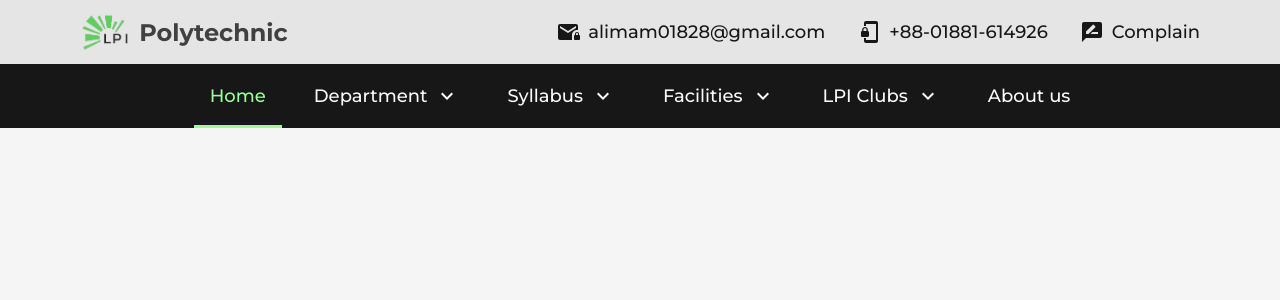
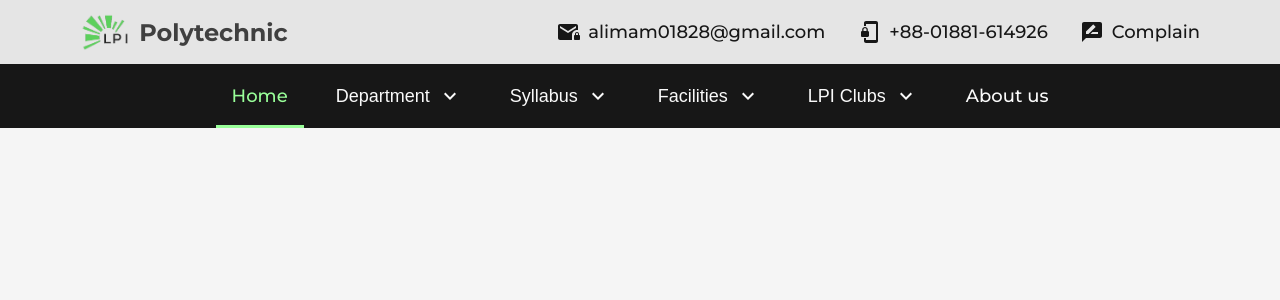
Before and after one commit to al-imam/lpi, a React (Vite) app: page / in a window 1280 px wide. Shown: the top 300 px of the page. Built offline with nearby package versions, Linux system fonts and the light colour scheme.

Commit message:
replace dropdown items a tag to button

```diff
--- a/src/components/Navbar/Navbar.jsx
+++ b/src/components/Navbar/Navbar.jsx
@@ -10,7 +10,7 @@ function Navbar() {
         </li>
 
         <li className={classes.navItem}>
-          <a href="#">Department</a>
+          <button>Department</button>
           <ExpandMoreIcon />
           <ul className={classes.dropdownMenu}>
             <li>
@@ -32,7 +32,7 @@ function Navbar() {
         </li>
 
         <li className={classes.navItem}>
-          <a href="#">Syllabus</a>
+          <button href="#">Syllabus</button>
           <ExpandMoreIcon />
           <ul className={classes.dropdownMenu}>
             <li>
@@ -51,7 +51,7 @@ function Navbar() {
         </li>
 
         <li className={classes.navItem}>
-          <a href="#">Facilities</a>
+          <button>Facilities</button>
           <ExpandMoreIcon />
           <ul className={classes.dropdownMenu}>
             <li>
@@ -70,7 +70,7 @@ function Navbar() {
         </li>
 
         <li className={classes.navItem}>
-          <a href="#">LPI Clubs</a>
+          <button>LPI Clubs</button>
           <ExpandMoreIcon />
           <ul className={classes.dropdownMenu}>
             <li>
--- a/src/components/Navbar/navbar.module.css
+++ b/src/components/Navbar/navbar.module.css
@@ -44,6 +44,15 @@ a {
   transition: box-shadow 300ms ease-out, background-color 300ms ease-out;
 }
 
+.navItem > button {
+  outline: none;
+  border: none;
+  background-color: transparent;
+  font-size: 1.125rem;
+  cursor: pointer;
+  color: currentColor;
+}
+
 .navItem > svg {
   transition: transform 300ms ease-out;
 }
@@ -57,7 +66,8 @@ a {
   color: var(--primary);
 }
 
-.navItem:hover > svg {
+.navItem:hover > svg,
+.navItem:focus-within > svg {
   transform: rotateZ(180deg);
 }
 
```
